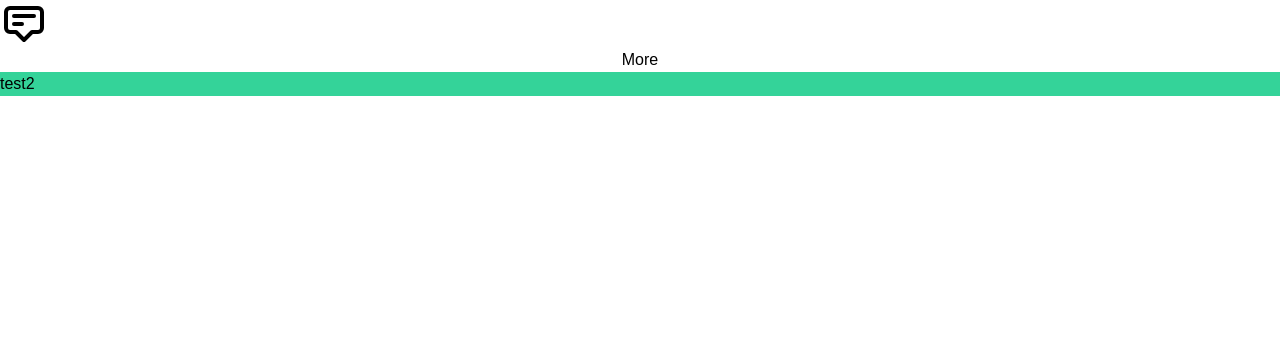
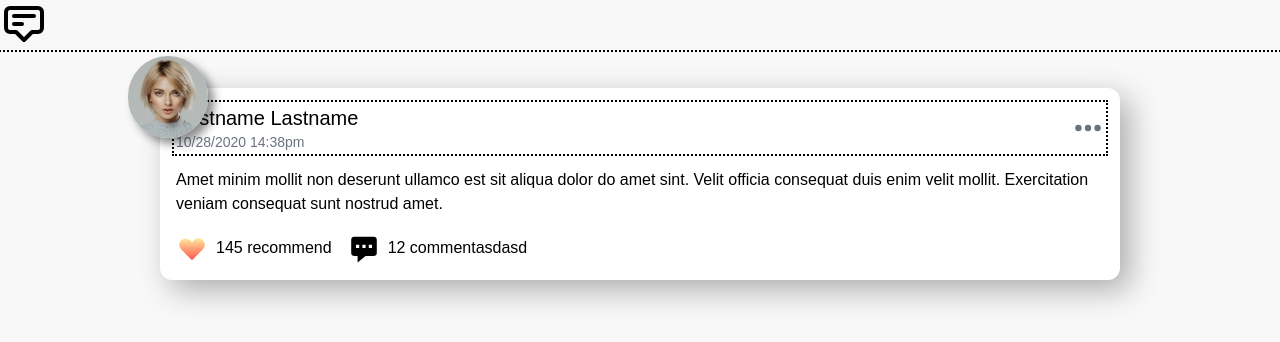
Before and after one commit to kajichulmay/socialMe, a React (Create React App) app: page / in a window 1280 px wide. Shown: the top 342 px of the page. Built offline with nearby package versions, Linux system fonts and the light colour scheme; a web font is replaced by a local one.

Commit message:
postComponetn:post section complete/ comment: start

```diff
--- a/src/App.css
+++ b/src/App.css
@@ -2,8 +2,34 @@
 @import 'slick-carousel/slick/slick-theme.css'; */
 
 * {
-  font-family: 'IBM Plex Sans Thai', sans-serif;
+  font-family: "IBM Plex Sans Thai", sans-serif;
   font-size: 16px;
   margin: 0;
   padding: 0;
 }
+
+.txt-grad {
+  background: linear-gradient(180deg, rgba(255, 233, 155, 1) 0%, rgba(255, 171, 124, 1) 50%, rgba(255, 86, 80, 1) 100%);
+  -webkit-background-clip: text;
+  -webkit-text-fill-color: transparent;
+}
+
+.icon-grad {
+  fill: url("#iconGrad");
+}
+
+.bg-sub-grad {
+  background: linear-gradient(180deg, rgba(255, 171, 124, 1) 0%, rgba(255, 86, 80, 1) 100%);
+}
+
+.bg-secondary {
+  background-color: #f8f8f8;
+}
+
+.shadow-container {
+  box-shadow: 10px 10px 30px rgba(0, 0, 0, 0.3);
+}
+
+.shadow-input {
+  box-shadow: 6px 6px 10px rgba(0, 0, 0, 0.45);
+}
--- a/src/App.js
+++ b/src/App.js
@@ -1,15 +1,20 @@
 import './App.css';
 import Content from './components/layout/Content';
 import Header from './components/layout/Header';
-import Headlessui from './components/layout/Headlessui';
-import TestTailwind from './components/TestTailwind';
+import Post from './components/Post/Post';
 
 function App() {
   return (
     <>
       <Header />
-      <Headlessui />
-      <Content>test2</Content>
+      <Content>
+
+
+
+
+
+        <Post />
+      </Content>
     </>
   );
 }
--- /dev/null
+++ b/src/components/Post/Post.js
@@ -0,0 +1,57 @@
+import React from 'react';
+import portrait from '../../images/CODERED_B1_portrait_photography-P4a_438x447.jpg.img.jpg';
+
+function Post() {
+  return (
+    <>
+      <div className="bg-white w-3/4 mx-auto container p-4 mt-10 shadow-container rounded-xl relative  "
+      >
+        <div class="absolute -left-8 -top-8 w-20 h-20">
+          <img src={portrait} className="rounded-full shadow-input" />
+        </div>
+        <div className="flex justify-between outline-black">
+          <div>
+            <p className="text-xl">Firstname Lastname</p>
+            <p className="text-sm text-gray-500">10/28/2020 14:38pm</p>
+          </div>
+          <button>
+            <svg xmlns="http://www.w3.org/2000/svg" className="h-8 w-8 text-gray-500" viewBox="0 0 20 20" fill="currentColor">
+              <path d="M6 10a2 2 0 11-4 0 2 2 0 014 0zM12 10a2 2 0 11-4 0 2 2 0 014 0zM16 12a2 2 0 100-4 2 2 0 000 4z" />
+            </svg>
+          </button>
+        </div>
+        <p className="mt-4">Amet minim mollit non deserunt ullamco est sit aliqua dolor do amet sint. Velit officia consequat duis enim velit mollit. Exercitation veniam consequat sunt nostrud amet.</p>
+        <div className="flex  mt-4">
+          <div className="flex mr-4 items-center">
+            {/* display recomment */}
+            <svg xmlns="http://www.w3.org/2000/svg"
+              class="h-8 w-8 mr-2 icon-grad" viewBox="0 0 20 20" >
+              <defs>
+                <linearGradient id="iconGrad" x2="0%" y2="100%">
+                  <stop offset="0%" stop-color="rgba(255, 233, 155, 1)" />
+                  <stop offset="40%" stop-color="rgba(255, 171, 124, 1)" />
+                  <stop offset="100%" stop-color="rgba(255, 86, 80, 1)" />
+                </linearGradient>
+              </defs>
+              <path fill-rule="evenodd" d="M3.172 5.172a4 4 0 015.656 0L10 6.343l1.172-1.171a4 4 0 115.656 5.656L10 17.657l-6.828-6.829a4 4 0 010-5.656z" clip-rule="evenodd" />
+            </svg>
+            <p className="bg-main">145 recommend</p>
+          </div>
+          {/* display comment */}
+          <div className="flex items-center">
+            <svg xmlns="http://www.w3.org/2000/svg" viewBox="0 0 20 20" fill="currentColor"
+              className="h-8 w-8 mr-2"
+            >
+              <path fillRule="evenodd" d="M18 5v8a2 2 0 01-2 2h-5l-5 4v-4H4a2 2 0 01-2-2V5a2 2 0 012-2h12a2 2 0 012 2zM7 8H5v2h2V8zm2 0h2v2H9V8zm6 0h-2v2h2V8z" clipRule="evenodd" />
+            </svg>
+            <p className=" bg-sub">12 comment</p>
+          </div>
+
+          <button className="">asdasd</button>
+        </div>
+      </div >
+    </>
+  );
+}
+
+export default Post;
--- a/src/components/layout/Content.js
+++ b/src/components/layout/Content.js
@@ -1,7 +1,7 @@
 import React from 'react';
 
 function Content({ children }) {
-  return <div className=" md:container md:mx-auto flex bg-green-400">{children}</div>;
+  return <div className="md:container md:mx-auto">{children}</div>;
 }
 
 export default Content;
--- a/src/components/layout/Header.js
+++ b/src/components/layout/Header.js
@@ -2,7 +2,7 @@ import React from 'react';
 
 function Header({ children }) {
   return (
-    <div className="flex">
+    <div className="flex outline-black">
       <svg
         xmlns="http://www.w3.org/2000/svg"
         className="h-12 w-12"
--- a/src/index.css
+++ b/src/index.css
@@ -3,13 +3,14 @@
 @tailwind utilities;
 
 body {
+  background-color: #f8f8f8;
   margin: 0;
-  font-family: -apple-system, BlinkMacSystemFont, 'Segoe UI', 'Roboto', 'Oxygen', 'Ubuntu', 'Cantarell', 'Fira Sans',
-    'Droid Sans', 'Helvetica Neue', sans-serif;
+  font-family: -apple-system, BlinkMacSystemFont, "Segoe UI", "Roboto", "Oxygen", "Ubuntu", "Cantarell", "Fira Sans",
+    "Droid Sans", "Helvetica Neue", sans-serif;
   -webkit-font-smoothing: antialiased;
   -moz-osx-font-smoothing: grayscale;
 }
 
 code {
-  font-family: source-code-pro, Menlo, Monaco, Consolas, 'Courier New', monospace;
+  font-family: source-code-pro, Menlo, Monaco, Consolas, "Courier New", monospace;
 }
--- a/tailwind.config.js
+++ b/tailwind.config.js
@@ -2,7 +2,10 @@ module.exports = {
   purge: ['./src/**/*.{js,jsx,ts,tsx}', './public/index.html'],
   darkMode: false, // or 'media' or 'class'
   theme: {
-    extend: {},
+    extend: {
+
+    },
+
   },
   variants: {
     extend: {},
```
Also changed, not shown: src/images/CODERED_B1_portrait_photography-P4a_438x447.jpg.img.jpg (added), src/images/test_mini_profile.png (added).
